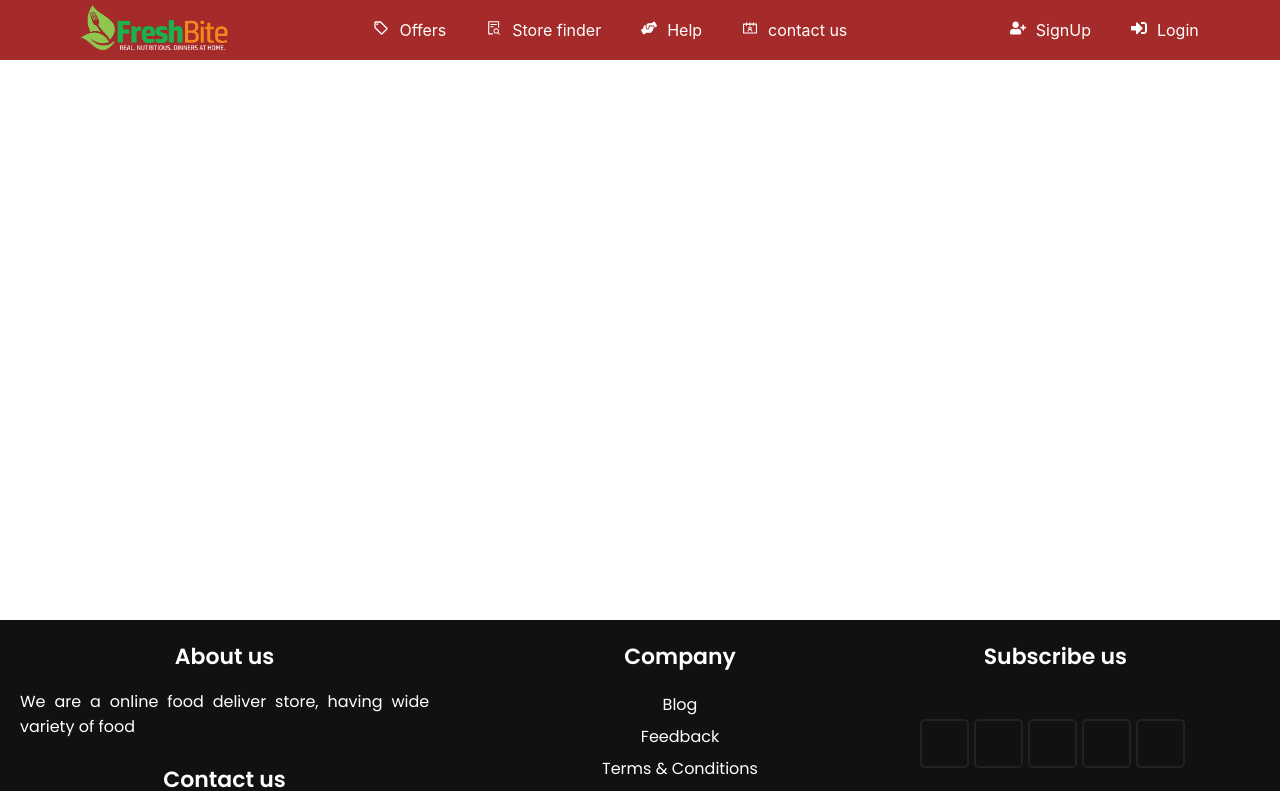
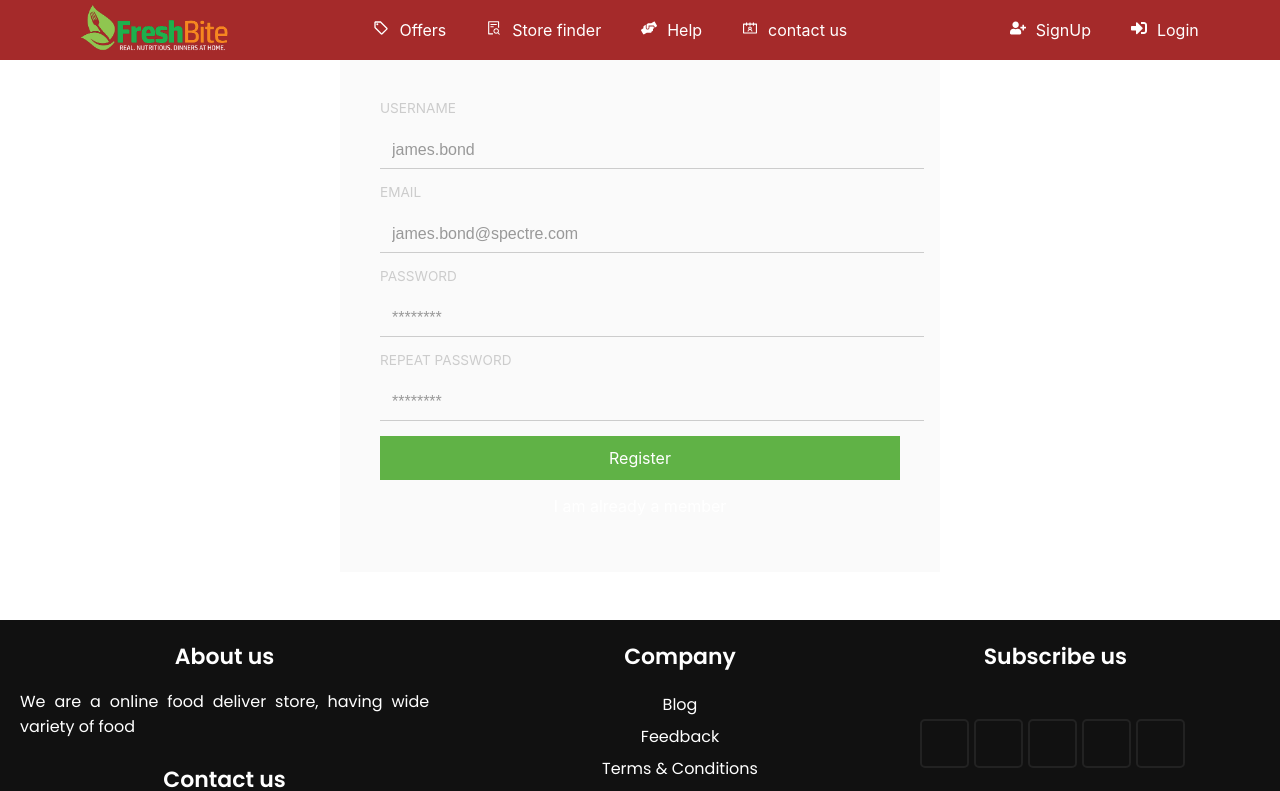
Before and after one commit to chandragehlot/onlineFoodOrder_webapp, a React (Create React App) app: page /signup in a window 1280 px wide. Shown: the top 791 px of the page. Built offline with nearby package versions, Linux system fonts and the light colour scheme.

Commit message:
login component added

```diff
--- a/src/App.js
+++ b/src/App.js
@@ -15,6 +15,8 @@ import { createLogger } from "redux-logger";
 import AppHeader from "./components/app-header";
 import HomeContainer from "./container/home";
 import MenuContainer from "./container/menu-page";
+import SignUpContainer from "./container/signup";
+import LoginContainer from "./container/login";
 import Footer from "./components/footer";
 import Error from "./components/error";
 
@@ -35,6 +37,8 @@ function App() {
               </Route>
               <Route path="/home" component={HomeContainer}></Route>
               <Route path="/menu" component={MenuContainer}></Route>
+              <Route path="/login" component={LoginContainer}></Route>
+              <Route path="/signup" component={SignUpContainer}></Route>
               <Route path="/error" component={Error}></Route>
             </Switch>
           </div>
--- a/src/components/app-header/index.js
+++ b/src/components/app-header/index.js
@@ -48,13 +48,13 @@ const AppHeader = () => {
             <div className="pd-r-10">
               <FaUserPlus />
             </div>
-            <Link to="/help">SignUp</Link>
+            <Link to="/signup">SignUp</Link>
           </div>
           <div className="appHeader__items">
             <div className="pd-r-10">
               <FaSignInAlt></FaSignInAlt>
             </div>
-            <Link to="/contact">Login</Link>
+            <Link to="/login">Login</Link>
           </div>
         </nav>
       </div>
--- /dev/null
+++ b/src/components/login/index.js
@@ -0,0 +1,47 @@
+import React from "react";
+import './login.scss';
+
+const LoginComponent = () => {
+  return (
+    <div className="container">
+      <div className="container__child signup__form">
+        <form action="#">
+          <div className="form-group">
+            <label for="username">Username/Email</label>
+            <input
+              className="form-control"
+              type="text"
+              name="username"
+              id="username"
+              placeholder="username / Email"
+              required
+            />
+          </div>
+          <div className="form-group">
+            <label for="password">Password</label>
+            <input
+              className="form-control"
+              type="password"
+              name="password"
+              id="password"
+              placeholder="********"
+              required
+            />
+          </div>
+          <div className="">
+            <div>
+              <button className="button-A" type="submit" value="Login">
+                Login
+              </button>
+            </div>
+            <div>
+              <p className="">Forget Password</p>
+            </div>
+          </div>
+        </form>
+      </div>
+    </div>
+  );
+};
+
+export default LoginComponent;
--- /dev/null
+++ b/src/components/login/login.scss
@@ -0,0 +1,103 @@
+.container {
+    margin-right: auto;
+    margin-left: auto;
+    width: 600px;
+    height: auto;
+  }
+
+  .container__child {
+    height: 100%;
+    color: #fff;
+  }
+
+  .signup__form {
+    padding: 2.5rem;
+    background: #fafafa;
+  }
+
+  .form-control {
+    background-color: transparent;
+    border-top: 0;
+    border-right: 0;
+    border-left: 0;
+    border-radius: 0;
+  }
+  .form-control:focus {
+    border-color: #111;
+  }
+  [type="text"] {
+    color: #111;
+  }
+  [type="password"] {
+    color: #111;
+  }
+  .btn--form {
+    padding: 0.5rem 2.5rem;
+    font-size: 0.95rem;
+    font-weight: 600;
+    text-transform: uppercase;
+    color: #fff;
+    background: #111;
+    border-radius: 2.1875rem;
+  }
+  .btn--form:focus, .btn--form:hover {
+    background: #323232;
+  }
+  .signup__link {
+    font-size: 0.8rem;
+    font-weight: 600;
+    text-decoration: underline;
+    color: #999;
+  }
+  .signup__link:focus, .signup__link:hover {
+    color: #787878;
+  }
+  .form-group {
+      margin-bottom: 15px;
+  }
+  .form-control {
+      width: 100%;
+      padding: 0.375rem 0.75rem;
+      font-size: 1rem;
+      line-height: 1.5;
+      color: #55595c;
+      background-color: #fff;
+      background-image: none;
+      border: 0.0625rem solid #ccc;
+      border-radius: 0.25rem;
+      background-color: transparent;
+      border-top: 0;
+      border-right: 0;
+      border-left: 0;
+      border-radius: 0;
+  }
+  label{
+    font-size: 0.85rem;
+    text-transform: uppercase;
+    color: #ccc;
+    margin-bottom: 1rem;
+    display: block;
+    text-align: left;
+  }
+
+  input{
+    font-family: sans-serif;
+      font-size: 100%;
+      line-height: 1.15;
+      margin: 0;
+      overflow: visible;
+      text-align: start;
+  }
+  .form-control::placeholder {
+      color: #999;
+      opacity: 1;
+  }
+
+  input::-webkit-input-placeholder {
+      text-overflow: inherit;
+      line-height: initial;
+      white-space: pre;
+      overflow-wrap: normal;
+      -webkit-user-modify: read-only !important;
+      overflow: hidden;
+  }
--- /dev/null
+++ b/src/components/signup/index.js
@@ -0,0 +1,69 @@
+import React from "react";
+import'./signup.scss';
+
+const SignUpComponent = () => {
+  return (
+    <div className="container">
+      <div className="container__child signup__form">
+        <form action="#">
+          <div className="form-group">
+            <label for="username">Username</label>
+            <input
+              className="form-control"
+              type="text"
+              name="username"
+              id="username"
+              placeholder="james.bond"
+              required
+            />
+          </div>
+          <div className="form-group">
+            <label for="email">Email</label>
+            <input
+              className="form-control"
+              type="text"
+              name="email"
+              id="email"
+              placeholder="james.bond@spectre.com"
+              required
+            />
+          </div>
+          <div className="form-group">
+            <label for="password">Password</label>
+            <input
+              className="form-control"
+              type="password"
+              name="password"
+              id="password"
+              placeholder="********"
+              required
+            />
+          </div>
+          <div className="form-group">
+            <label for="passwordRepeat">Repeat Password</label>
+            <input
+              className="form-control"
+              type="password"
+              name="passwordRepeat"
+              id="passwordRepeat"
+              placeholder="********"
+              required
+            />
+          </div>
+          <div className="">
+            <div>
+              <button className="button-A" type="submit" value="Register">
+                Register
+              </button>
+            </div>
+            <div>
+              <p className="">I am already a member</p>
+            </div>
+          </div>
+        </form>
+      </div>
+    </div>
+  );
+};
+
+export default SignUpComponent;
--- /dev/null
+++ b/src/components/signup/signup.scss
@@ -0,0 +1,103 @@
+.container {
+    margin-right: auto;
+    margin-left: auto;
+    width: 600px;
+    height: auto;
+  }
+
+  .container__child {
+    height: 100%;
+    color: #fff;
+  }
+
+  .signup__form {
+    padding: 2.5rem;
+    background: #fafafa;
+  }
+
+  .form-control {
+    background-color: transparent;
+    border-top: 0;
+    border-right: 0;
+    border-left: 0;
+    border-radius: 0;
+  }
+  .form-control:focus {
+    border-color: #111;
+  }
+  [type="text"] {
+    color: #111;
+  }
+  [type="password"] {
+    color: #111;
+  }
+  .btn--form {
+    padding: 0.5rem 2.5rem;
+    font-size: 0.95rem;
+    font-weight: 600;
+    text-transform: uppercase;
+    color: #fff;
+    background: #111;
+    border-radius: 2.1875rem;
+  }
+  .btn--form:focus, .btn--form:hover {
+    background: #323232;
+  }
+  .signup__link {
+    font-size: 0.8rem;
+    font-weight: 600;
+    text-decoration: underline;
+    color: #999;
+  }
+  .signup__link:focus, .signup__link:hover {
+    color: #787878;
+  }
+  .form-group {
+      margin-bottom: 15px;
+  }
+  .form-control {
+      width: 100%;
+      padding: 0.375rem 0.75rem;
+      font-size: 1rem;
+      line-height: 1.5;
+      color: #55595c;
+      background-color: #fff;
+      background-image: none;
+      border: 0.0625rem solid #ccc;
+      border-radius: 0.25rem;
+      background-color: transparent;
+      border-top: 0;
+      border-right: 0;
+      border-left: 0;
+      border-radius: 0;
+  }
+  label{
+    font-size: 0.85rem;
+    text-transform: uppercase;
+    color: #ccc;
+    margin-bottom: 1rem;
+    display: block;
+    text-align: left;
+  }
+
+  input{
+    font-family: sans-serif;
+      font-size: 100%;
+      line-height: 1.15;
+      margin: 0;
+      overflow: visible;
+      text-align: start;
+  }
+  .form-control::placeholder {
+      color: #999;
+      opacity: 1;
+  }
+
+  input::-webkit-input-placeholder {
+      text-overflow: inherit;
+      line-height: initial;
+      white-space: pre;
+      overflow-wrap: normal;
+      -webkit-user-modify: read-only !important;
+      overflow: hidden;
+  }
--- /dev/null
+++ b/src/container/login/index.js
@@ -0,0 +1,14 @@
+import React from 'react';
+import LoginComponent from '../../components/login';
+
+const LoginContainer = () => {
+    return (
+        <div>
+            <LoginComponent>
+
+            </LoginComponent>
+        </div>
+    );
+};
+
+export default LoginContainer;
--- /dev/null
+++ b/src/container/signup/index.js
@@ -0,0 +1,12 @@
+import React from 'react';
+import SignUpComponent from '../../components/signup';
+
+const SignUpContainer = () => {
+    return (
+        <div>
+        <SignUpComponent></SignUpComponent>
+        </div>
+    );
+};
+
+export default SignUpContainer;
```
